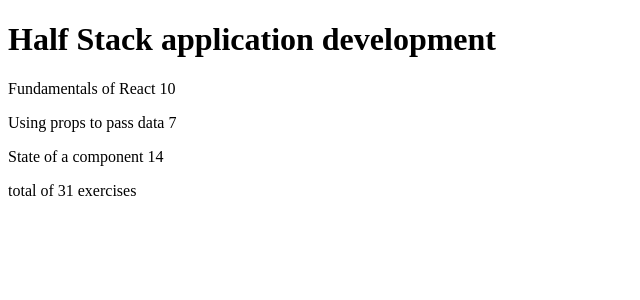
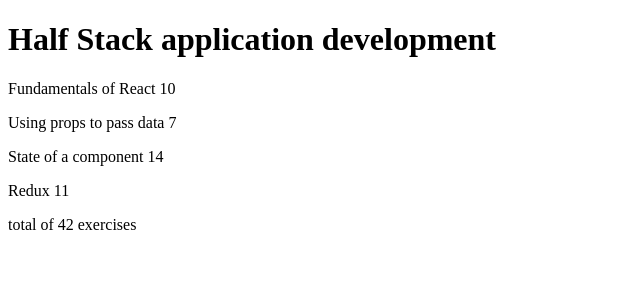
Before and after one commit to RokayaOthman/FullStackOpen-React, a React (Vite) app in the folder part2/courseinfo/: page / in a window 1280 px wide. Shown: the top 300 px of the page, without its empty margins (0-640 px from the left). Built offline with nearby package versions, Linux system fonts and the light colour scheme.

Commit message:
Solve Course information step 7

```diff
--- a/part2/courseinfo/src/App.jsx
+++ b/part2/courseinfo/src/App.jsx
@@ -19,6 +19,11 @@
         name: 'State of a component',
         exercises: 14,
         id: 3
+      },
+      {
+          name: 'Redux',
+          exercises: 11,
+          id: 4
       }
     ]
   }
```
